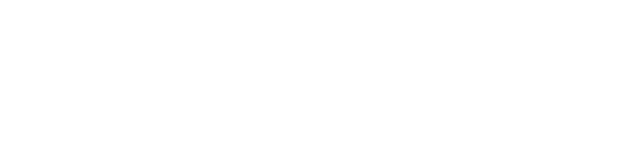
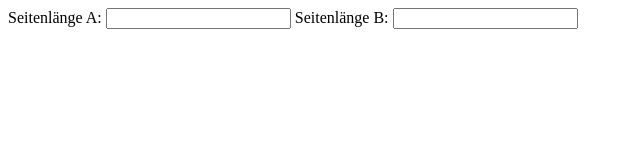
Before and after one commit to abaumgart/JavaScriptIT1, a plain HTML site: page index.html in a window 1280 px wide. Shown: the whole page, without its empty margins (0-640 px from the left). Drawn offline with Linux system fonts and the light colour scheme.

Commit message:
Formularerstellung

```diff
--- a/index.html
+++ b/index.html
@@ -2,10 +2,17 @@
 <html>
 <head>
 <meta charset="UTF-8">
-<title>Unbenanntes Dokument</title>
+<title>Berechnung von Rechtecken</title>
 
 </head>
 
 <body>
-</body>
+	<form action="" method="">
+		<label for="seiteA">Seitenlänge A:</label>
+		 <input id="seiteA" name="seiteA" type="number" max="100">
+		<label for="seiteB">Seitenlänge B:</label>
+		 <input id="seiteB" name="seiteB" type="number" max="100">
+
+	</form>
+ </body>
 </html>
```
